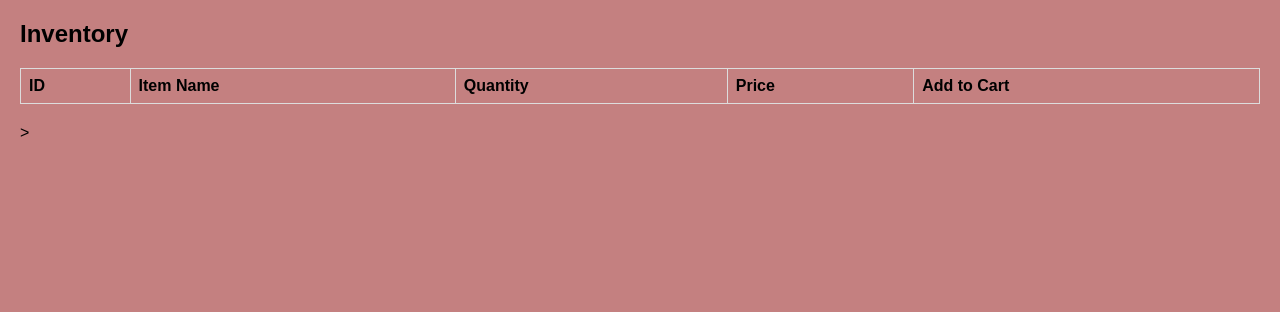
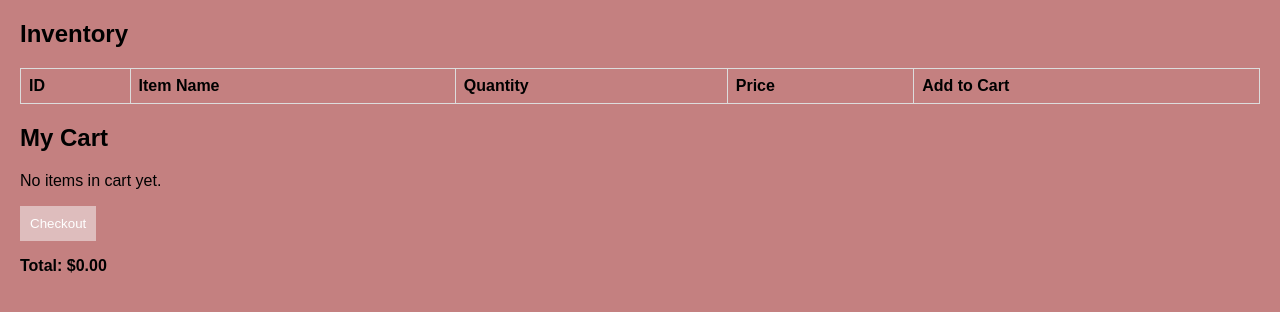
Before and after one commit to KingJ89/ALX-Project_pos_web_app, a Flask app: page /pos in a window 1280 px wide. Shown: the part 78-390 px from the top of the page. Run offline with Flask 3, Linux system fonts and the light colour scheme; lists and menus that the app fills with data are empty.

Commit message:
Task pos improved and debugging done

```diff
--- a/templates/pos.html
+++ b/templates/pos.html
@@ -26,4 +26,21 @@
                 <tbody id="inventory-table">
                     <!-- Dynamic content to be injected here -->
                 </tbody>
-            </table>>
+	    </table>
+	     </section>
+
+        <section class="cart-section">
+            <h2>My Cart</h2>
+            <div id="cart-items">
+                <p>No items in cart yet.</p>
+            </div>
+            <div class="cart-footer">
+                <button id="checkout-btn">Checkout</button>
+                <p id="total-price">Total: $0.00</p>
+            </div>
+        </section>
+    </main>
+
+    <script src="../static/js/script.js"></script>
+</body>
+</html>
```
